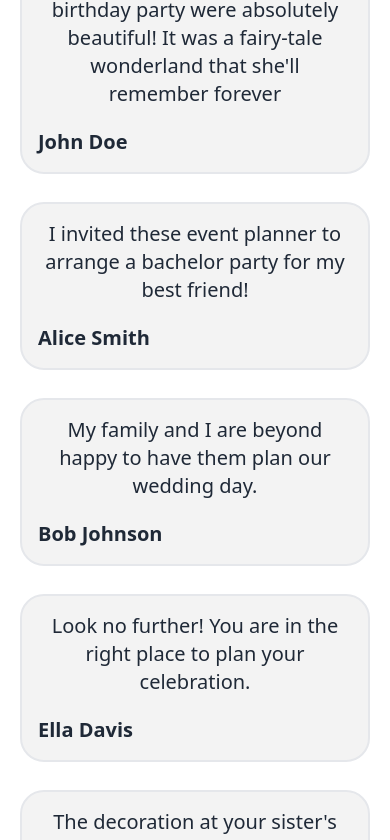
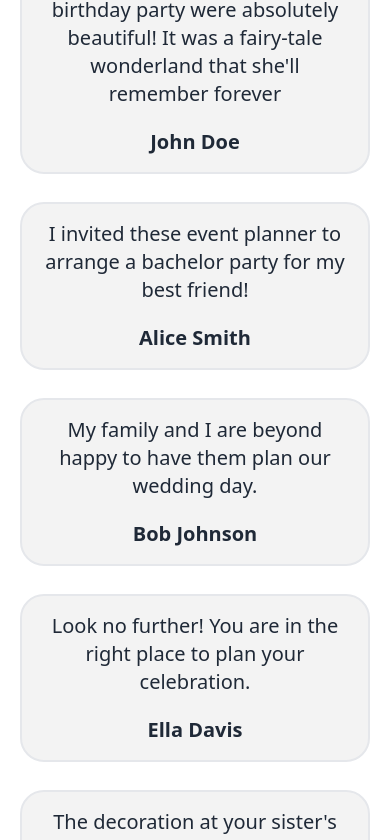
Before and after one commit to akanik3376/assignment-10-event-management, a React (Vite) app: page / in a window 390 px wide. Shown: the part 4298-5138 px from the top of the page. Built offline with nearby package versions, Linux system fonts and the light colour scheme; no server answers.

Commit message:
added some efects and change card style

```diff
--- a/src/Components/CommentCard/CommentCard.jsx
+++ b/src/Components/CommentCard/CommentCard.jsx
@@ -7,9 +7,9 @@ const CommentCard = ({ feedBack }) => {
         <div className=" p-4 text-center flex flex-col  rounded-3xl border-2 bg-[#1B1B1B0D] " data-aos="zoom-in-up">
 
             <p className="text-xl">{comment}</p>
-            <div className="flex-grow mt-5 flex items-end">
+            <div className="flex-grow mt-5 flex justify-center items-end">
 
-                <h4 className="text-xl font-bold">{name}</h4>
+                <h4 className="text-xl font-bold ">{name}</h4>
             </div>
 
 
--- a/src/Components/ServiceTeam/ServiceTeam.jsx
+++ b/src/Components/ServiceTeam/ServiceTeam.jsx
@@ -13,15 +13,15 @@ const ServiceTeam = () => {
 
                 <div className="mt-7">
 
-                    <div className="grid grid-cols-1 lg:grid-cols-2 ">
+                    <div className="grid grid-cols-1 lg:grid-cols-2 overflow-x-hidden	" >
                         <div className=" grid grid-cols-4  lg:grid-cols-6 bg-base-100 ">
-                            <div className="col-span-2 lg:col-span-3">
+                            <div className="col-span-2 lg:col-span-3 ">
 
-                                <img className="h-full" src="https://i.ibb.co/6J384p3/bold-asian-man-yellow-hoodie-yellow-studio-pointing-side-1187-394159.jpg" alt="" />
+                                <img className="h-full  " src="https://i.ibb.co/6J384p3/bold-asian-man-yellow-hoodie-yellow-studio-pointing-side-1187-394159.jpg" alt="" />
 
                             </div>
                             <div className=" p-5 col-span-2 lg:col-span-3
-                            bg-black text-start">
+                            bg-black text-start ">
 
                                 <h1 className="text-sm font-extrabold text-green-600">FOUNDER
                                 </h1>
@@ -38,11 +38,11 @@ const ServiceTeam = () => {
                         <div className=" grid grid-cols-4 lg:grid-cols-6 bg-base-100 ">
                             <div className="col-span-2 lg:col-span-3">
 
-                                <img className="h-full" src="https://i.ibb.co/fQ8tjwq/portrait-young-handsome-man-standing-with-crossed-arms-with-isolated-studio-yellow-background-1150-6.jpg" alt="" />
+                                <img className="h-full " src="https://i.ibb.co/fQ8tjwq/portrait-young-handsome-man-standing-with-crossed-arms-with-isolated-studio-yellow-background-1150-6.jpg" alt="" />
 
                             </div>
                             <div className=" p-5 col-span-2 lg:col-span-3
-                            bg-black text-start">
+                            bg-black text-start ">
 
                                 <h1 className="text-sm font-extrabold text-green-600">MANAGER</h1>
                                 <h3 className="text-2xl font-bold text-green-600">James Powell</h3>
--- a/src/Pagges/HomePage/Home.jsx
+++ b/src/Pagges/HomePage/Home.jsx
@@ -21,7 +21,8 @@ const Home = () => {
 
                 <div className="container mx-auto my-12">
                     <h1 className="text-4xl font-bold text-center">Our services</h1>
-                    <div className=" grid grid-cols-1 md:grid-cols-2 lg:grid-cols-3 gap-5">
+                    <div className=" grid grid-cols-1 md:grid-cols-2 lg:grid-cols-3 gap-5
+                    overflow-x-hidden">
 
                         {
                             events?.map((event) => <Services key={event.id} event={event}></Services>)
```
